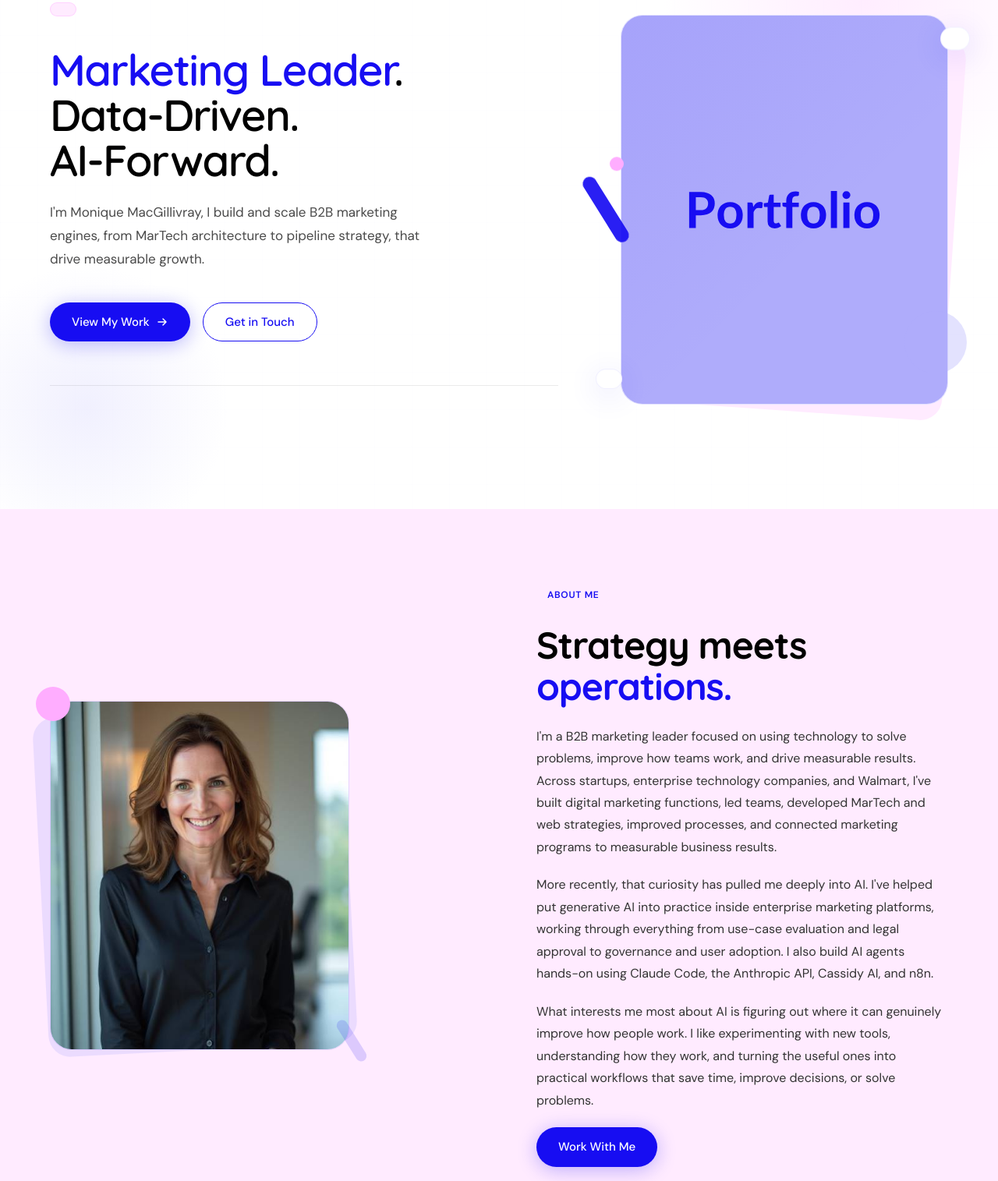
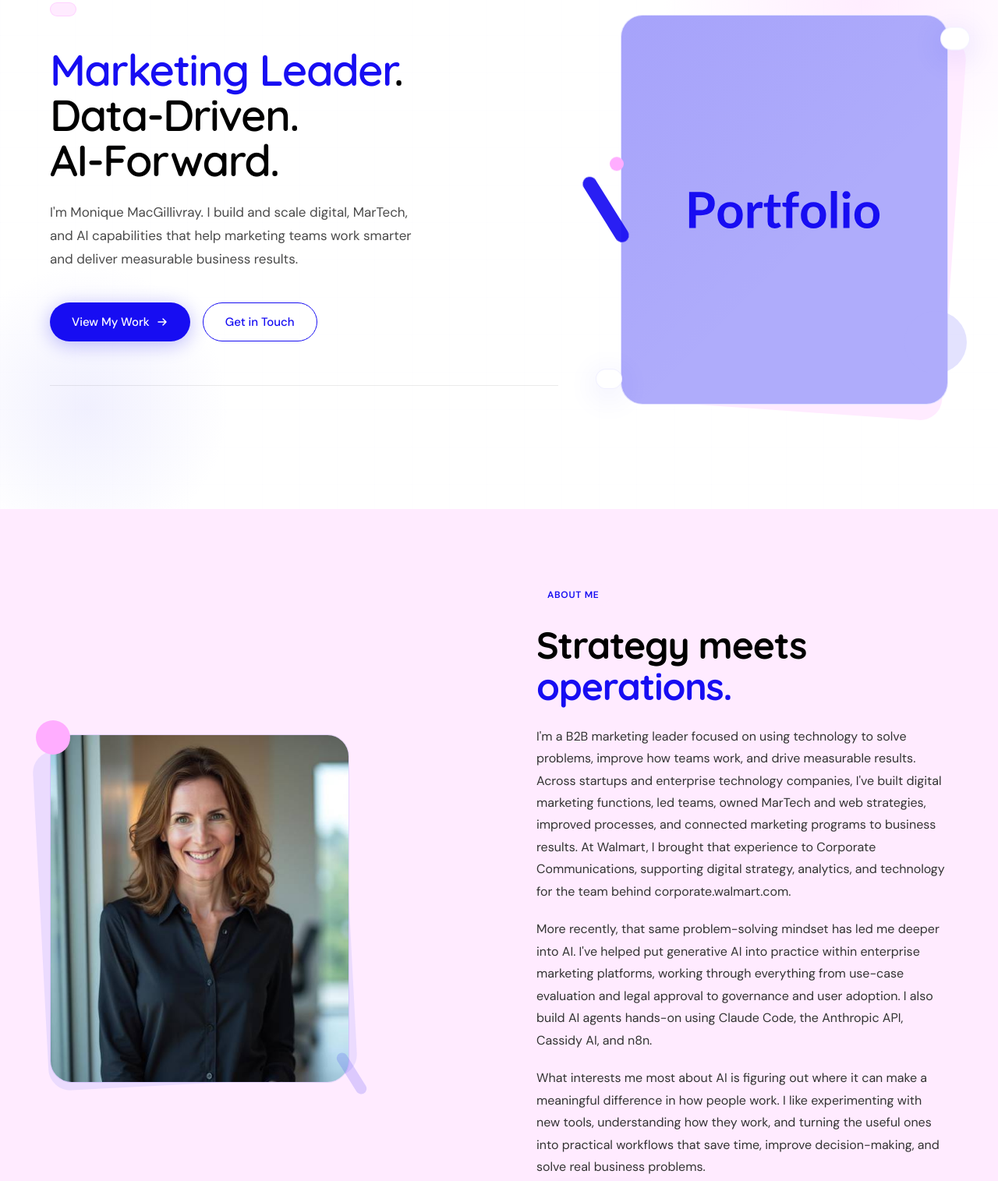
Before and after one commit to moniquemacg123/web, a website: page index.html in a window 1280 px wide. Shown: the part 147-1662 px from the top of the page at 78% size. Drawn offline with nearby package versions, Linux system fonts and the light colour scheme.

Commit message:
Update hero intro and About Me copy
Co-Authored-By: Claude Opus 5.5 <noreply@anthropic.com>

```diff
--- a/index.html
+++ b/index.html
@@ -343,7 +343,7 @@
 
         <!-- Sub -->
         <p class="anim-3" style="font-family:'DM Sans',sans-serif; font-size:1.0625rem; line-height:1.75; color:#4a4a4a; max-width:480px; margin-bottom:2.5rem;">
-          I'm Monique MacGillivray, I build and scale B2B marketing engines, from MarTech architecture to pipeline strategy, that drive measurable growth.
+          I'm Monique MacGillivray. I build and scale digital, MarTech, and AI capabilities that help marketing teams work smarter and deliver measurable business results.
         </p>
 
         <!-- CTAs -->
@@ -447,11 +447,11 @@
         </h2>
 
         <p style="font-family:'DM Sans',sans-serif; font-size:1rem; line-height:1.78; color:#333; margin-bottom:1.25rem;">
-         I'm a B2B marketing leader focused on using technology to solve problems, improve how teams work, and drive measurable results. Across startups, enterprise technology companies, and Walmart, I've built digital marketing functions, led teams, developed MarTech and web strategies, improved processes, and connected marketing programs to measurable business results.
+         I'm a B2B marketing leader focused on using technology to solve problems, improve how teams work, and drive measurable results. Across startups and enterprise technology companies, I've built digital marketing functions, led teams, owned MarTech and web strategies, improved processes, and connected marketing programs to business results. At Walmart, I brought that experience to Corporate Communications, supporting digital strategy, analytics, and technology for the team behind corporate.walmart.com.
         </p>
-	<p style="font-family:'DM Sans',sans-serif; font-size:1rem; line-height:1.78; color:#333; margin-bottom:1.25rem;">More recently, that curiosity has pulled me deeply into AI. I've helped put generative AI into practice inside enterprise marketing platforms, working through everything from use-case evaluation and legal approval to governance and user adoption. I also build AI agents hands-on using Claude Code, the Anthropic API, Cassidy AI, and n8n.</p>
+	<p style="font-family:'DM Sans',sans-serif; font-size:1rem; line-height:1.78; color:#333; margin-bottom:1.25rem;">More recently, that same problem-solving mindset has led me deeper into AI. I've helped put generative AI into practice within enterprise marketing platforms, working through everything from use-case evaluation and legal approval to governance and user adoption. I also build AI agents hands-on using Claude Code, the Anthropic API, Cassidy AI, and n8n.</p>
 	<p style="font-family:'DM Sans',sans-serif; font-size:1rem; line-height:1.78; color:#333; margin-bottom:1.25rem;">
-	What interests me most about AI is figuring out where it can genuinely improve how people work. I like experimenting with new tools, understanding how they work, and turning the useful ones into practical workflows that save time, improve decisions, or solve problems.</p>
+	What interests me most about AI is figuring out where it can make a meaningful difference in how people work. I like experimenting with new tools, understanding how they work, and turning the useful ones into practical workflows that save time, improve decision-making, and solve real business problems.</p>
 
         <a href="#contact" class="btn-blue">Work With Me</a>
       </div>
```
